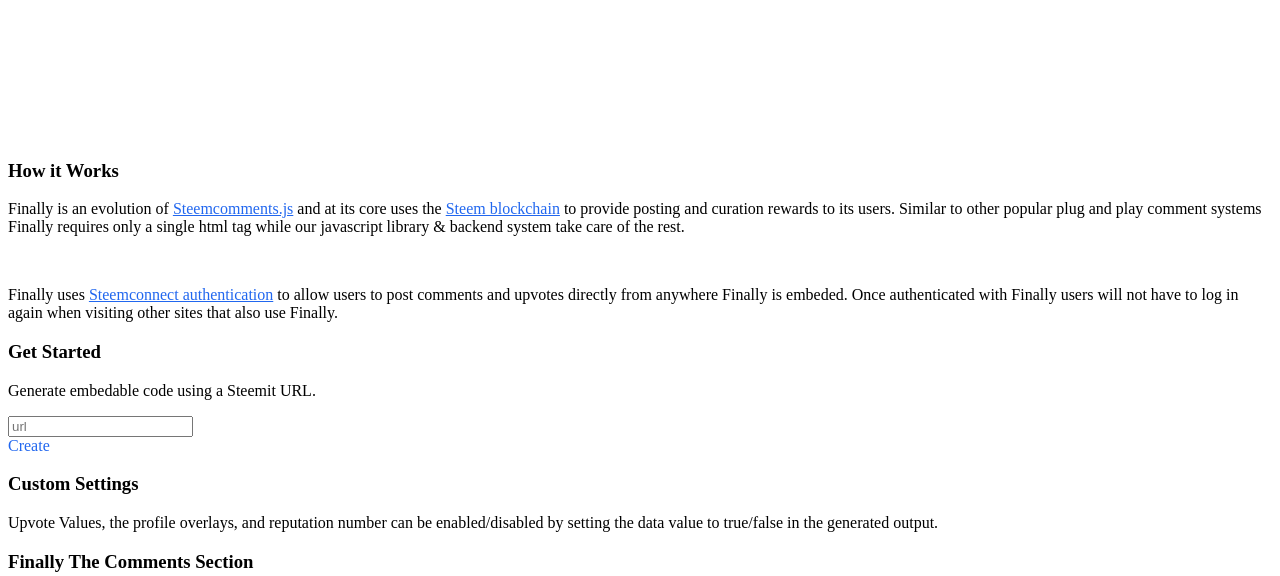
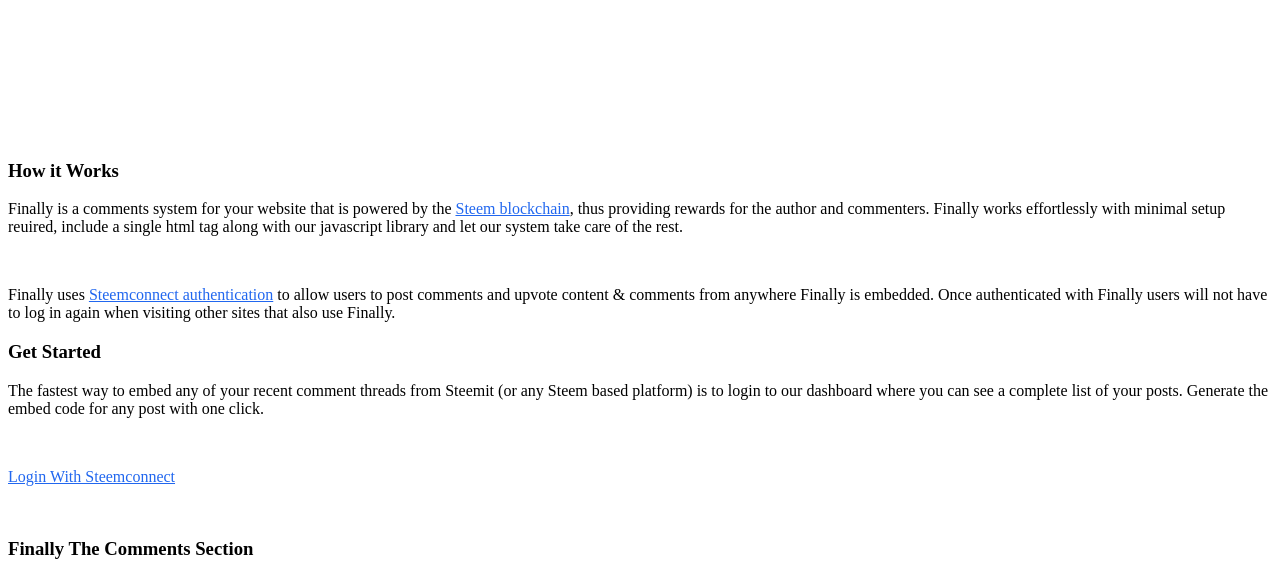
Before and after one commit to code-with-sam/finallycomments, a Node project: template views/index.pug in a window 1280 px wide. Shown: the part 1299-1875 px from the top of the page. Run offline with Node 20 templates, Linux system fonts and the light colour scheme; the template is opened without the code that fills it, so the values that code supplies are empty; some libraries are stand-ins or nearby versions.

Commit message:
update landing page and add next routing for dashboard

```diff
--- a/public/js/default.js
+++ b/public/js/default.js
@@ -1,28 +1,3 @@
-$('.generate-embded').on('click', () => {
-  console.log('generate')
-  let url = $('.generate-url').val().trim()
-
-  let embedContainer = `
-  <h3 class="title is-4">Embed Code</h3>
-  <pre>
-    <code class="embed-code language-html">
-    </code>
-  </pre>
-  `
-
-  let embedTemplate = `
-  <section class="finally-comments" data-id="${url}" data-reputation="true" data-values="true" data-profile="true"></section>
-  <script src="https://finallycomments.com/js/finally.min.js"></script>
-  `
-  $('.embed-code').empty()
-  if (url) {
-    $('.embed-container').empty()
-    $('.embed-container').append(embedContainer)
-    $('.embed-container .embed-code').text(embedTemplate)
-  }
-
-})
-
 let app = {
   init: () => {
     let dashboard = $('main').hasClass('dashboard')
--- a/views/dashboard.pug
+++ b/views/dashboard.pug
@@ -3,7 +3,7 @@
 block content
   header
     .container
-        h1.title Dashboad
+        h1.title Dashboard
 
   main.dashboard(data-username=`${name}`)
     //- section.dashboard__hero
--- a/views/index.pug
+++ b/views/index.pug
@@ -16,30 +16,20 @@
     section.intro#intro
       .container
         h3.title How it Works
-        p.sub-content Finally is an evolution of #[a.content-link(href="https://steemit.com/utopian-io/@sambillingham/introducing-steemcomments-js-add-steem-comments-to-any-website-or-blog") Steemcomments.js] and at its core uses the  #[a.content-link(href="https://steem.io") Steem blockchain] to provide posting and curation rewards to its users. Similar to other popular plug and play comment systems Finally requires only a single html tag while our javascript library &amp; backend system take care of the rest.
+        p.sub-content Finally is a comments system for your website that is powered by the #[a.content-link(href="https://steem.io") Steem blockchain], thus providing rewards for the author and commenters. Finally works effortlessly with minimal setup reuired, include a single html tag along with our javascript library and let our system take care of the rest.
         br
-        p.sub-content Finally uses #[a.content-link(href="https://steemconnect.com/") Steemconnect authentication] to allow users to post comments and upvotes directly from anywhere Finally is embeded. Once authenticated with Finally users will not have to log in again when visiting other sites that also use Finally.
+        p.sub-content Finally uses #[a.content-link(href="https://steemconnect.com/") Steemconnect authentication] to allow users to post comments and upvote content & comments from anywhere Finally is embedded. Once authenticated with Finally users will not have to log in again when visiting other sites that also use Finally.
 
     section.generate#get-started
       .container
         .columns
           .column.is-half
             h3.title Get Started
-            p.sub-content Generate embedable code using a Steemit URL.
-
-
-            .generator
-              .field.has-addons
-                .control
-                  input.input.generate-url(placeholder="url")
-                .control
-                  a.button.is-info.generate-embded(type="text") Create
-
-            h3.title Custom Settings
-            p.sub-content Upvote Values, the profile overlays, and reputation number can be enabled/disabled by setting the data value to true/false in the generated output.
-
-          .column.is-half.embed-container
-
+            p.sub-content The fastest way to embed any of your recent comment threads from Steemit (or any Steem based platform) is to login to our dashboard where you can see a complete list of your posts. Generate the embed code for any post with one click.
+            br
+            p
+              a.button.is-medium.is-light(href="/auth/dashboard") Login With Steemconnect
+            br
 
     section.example
       .container
```
Also changed, not shown: routes/auth.js (+18 -1 lines).
